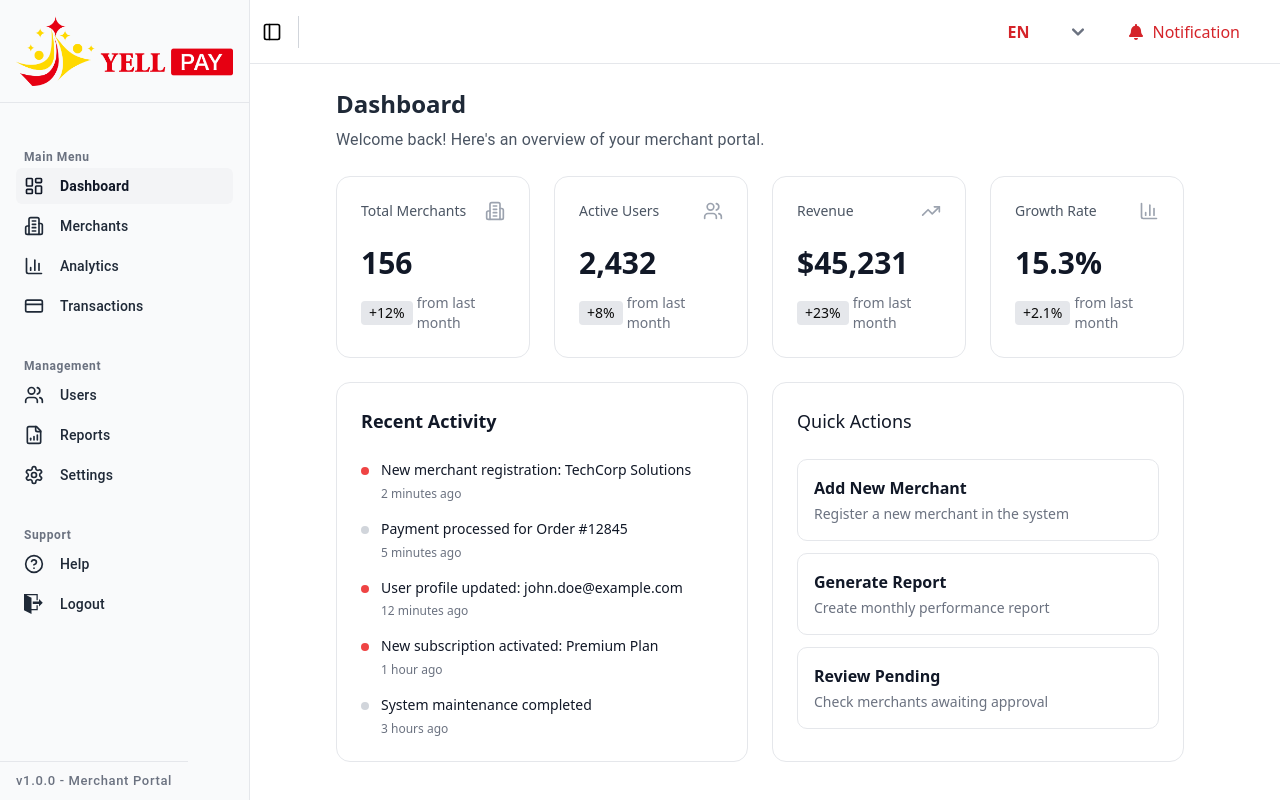
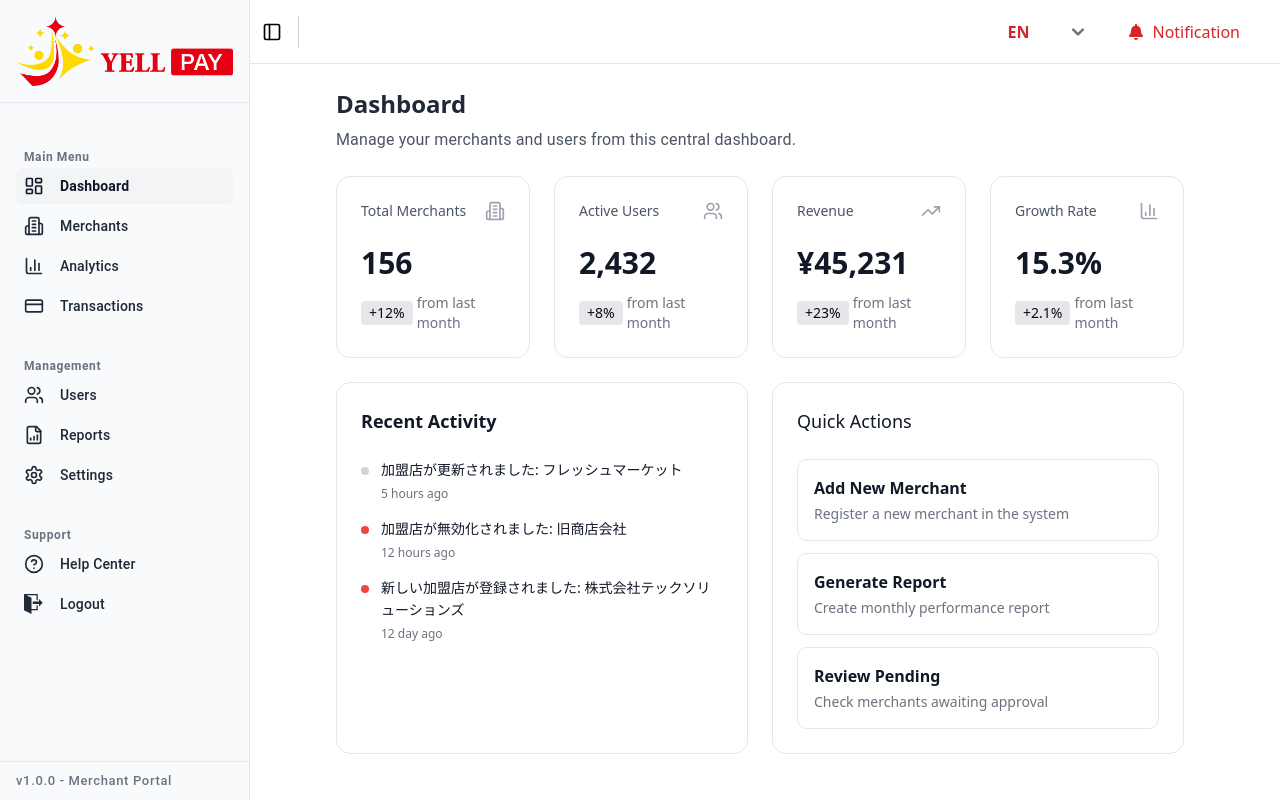
Before and after one commit to afsanaeva-jbc/yellpay-admin, a React (Vite) app: page /dashboard in a window 1280 px wide. Built offline with nearby package versions, Linux system fonts and the light colour scheme.

Commit message:
dashboard translation jp and english

```diff
--- /dev/null
+++ b/public/locales/en/dashBoard.json
@@ -0,0 +1,20 @@
+{
+  "dashboard": "Dashboard",
+  "dashboard-sub-text": "Manage your merchants and users from this central dashboard.",
+  "total-merchants": "Total Merchants",
+  "active-users": "Active Users",
+  "revenue": "Revenue",
+  "growth-rate": "Growth Rate",
+  "recent-activity":"Recent Activity",
+  "quick-actions":"Quick Actions",
+  "add-new-merchant":"Add New Merchant",
+  "generate-report":"Generate Report",
+  "review-pending":"Review Pending",
+  "register-new-merchant":"Register a new merchant in the system",
+  "create-performance-reports":"Create monthly performance report",
+  "review-pending-approvals":"Check merchants awaiting approval",
+  "day-ago":"day ago",
+  "hour-ago":"hours ago",
+  "minute-ago":"minutes ago",
+  "from-last-month":"from last month"
+}
--- a/public/locales/en/sideBar.json
+++ b/public/locales/en/sideBar.json
@@ -6,6 +6,9 @@
   "users": "Users",
   "reports": "Reports",
   "settings": "Settings",
-  "help": "Help",
-  "logout": "Logout"
+  "help": "Help Center",
+  "logout": "Logout",
+  "main-menu":"Main Menu",
+  "management":"Management",
+  "support":"Support"
 }
--- /dev/null
+++ b/public/locales/ja/dashBoard.json
@@ -0,0 +1,20 @@
+{
+  "dashboard": "ダッシュボード",
+  "dashboard-sub-text": "この中央ダッシュボードから加盟店とユーザーを管理できます。",
+  "total-merchants": "総加盟店数",
+  "active-users": "アクティブユーザー",
+  "revenue": "売上",
+  "growth-rate": "成長率",
+  "recent-activity":"最近のアクティビティ",
+  "quick-actions":"クイックアクション",
+  "add-new-merchant":"新しい加盟店を追加",
+  "generate-report":"レポートを生成",
+  "review-pending":"承認待ちをレビュー",
+  "register-new-merchant":"システムに新しい加盟店を登録します",
+  "create-performance-reports":"月次パフォーマンスレポートを作成します",
+  "review-pending-approvals":"承認待ちの加盟店を確認します",
+  "day-ago":"日前",
+  "hour-ago":"時間前",
+  "minute-ago":"分前",
+  "from-last-month":"先月比"
+}
--- a/public/locales/ja/sideBar.json
+++ b/public/locales/ja/sideBar.json
@@ -1,11 +1,14 @@
 {
   "dashboard": "ダッシュボード",
-  "analytics": "分析",
+  "analytics": "アナリティクス",
   "transactions": "取引",
   "users": "ユーザー",
   "reports": "レポート",
   "settings": "設定",
-  "help": "ヘルプ",
+  "help": "ヘルプセンター",
   "logout": "ログアウト",
-  "merchants": "加盟店"
+  "merchants": "加盟店",
+  "main-menu":"メインメニュー",
+  "management":"管理",
+  "support":"サポート"
 }
--- a/src/components/common/DynamicCard.tsx
+++ b/src/components/common/DynamicCard.tsx
@@ -32,7 +32,7 @@ const DynamicCard: React.FC<DynamicCardProps> = ({
   value,
   change,
   // changeType = 'positive',
-  timeframe = 'from last month',
+  timeframe ,
   icon,
   items = [],
   actions = [],
--- a/src/pages/ChangePassword.tsx
+++ b/src/pages/ChangePassword.tsx
@@ -73,7 +73,7 @@ const ChangePassword: React.FC = () => {
   };
 
   return (
-    <div className="max-w-[550px] m-auto">
+    <div className="max-w-[550px] m-auto flex align-center justify-center flex-col min-h-screen">
       {loading && <Loading />}
       <div className="w-full space-y-8 rounded-lg border-1  border-gray-200 bg-white p-8 m-8 dark:bg-[#18181B] flex flex-col">
         <h2 className="text-3xl font-bold text-[#D5242A] dark:text-[#ff4b4b]">
--- a/src/pages/Dashboard/DashboardCards.tsx
+++ b/src/pages/Dashboard/DashboardCards.tsx
@@ -1,54 +1,46 @@
 import { LuBuilding2 } from "react-icons/lu";
-import DynamicCard, { ActivityItem, ActionItem } from "../../components/common/DynamicCard";
-import {
-  Users,
-  BarChart3,TrendingUp
-} from "lucide-react";
+import DynamicCard, {
+  ActivityItem,
+  ActionItem,
+} from "../../components/common/DynamicCard";
+import { Users, BarChart3, TrendingUp } from "lucide-react";
 import PageWrapper from "../../layout/PageWrapper";
+import { useTranslation } from "react-i18next";
 
 export default function DashboardCards() {
+  const { t } = useTranslation("dashBoard");
   // Sample data for activity card
   const recentActivities: ActivityItem[] = [
     {
-      title: "New merchant registration: TechCorp Solutions",
-      time: "2 minutes ago",
-      status: "new" as const,
-    },
-    {
-      title: "Payment processed for Order #12845",
-      time: "5 minutes ago",
+      title: "加盟店が更新されました: フレッシュマーケット",
+      time: `5 ${t("hour-ago")}`,
       status: "completed" as const,
     },
     {
-      title: "User profile updated: john.doe@example.com",
-      time: "12 minutes ago",
+      title: "加盟店が無効化されました: 旧商店会社",
+      time: `12 ${t("hour-ago")}`,
       status: "updated" as const,
     },
     {
-      title: "New subscription activated: Premium Plan",
-      time: "1 hour ago",
+      title: "新しい加盟店が登録されました: 株式会社テックソリューションズ",
+      time: `12 ${t("day-ago")}`,
       status: "new" as const,
-    },
-    {
-      title: "System maintenance completed",
-      time: "3 hours ago",
-      status: "completed" as const,
     },
   ];
 
   // Sample data for actions card
   const quickActions: ActionItem[] = [
     {
-      title: "Add New Merchant",
-      description: "Register a new merchant in the system",
+      title: t("add-new-merchant"),
+      description: t("register-new-merchant"),
     },
     {
-      title: "Generate Report",
-      description: "Create monthly performance report",
+      title: t("generate-report"),
+      description: t("create-performance-reports"),
     },
     {
-      title: "Review Pending",
-      description: "Check merchants awaiting approval",
+      title: t("review-pending"),
+      description: t("review-pending-approvals"),
     },
   ];
 
@@ -59,37 +51,41 @@ export default function DashboardCards() {
         <div className="grid grid-cols-1 md:grid-cols-2 lg:grid-cols-4 gap-6">
           <DynamicCard
             type="metric"
-          title="Total Merchants"
+            title={t("total-merchants")}
             value="156"
             change="+12%"
             changeType="positive"
+            timeframe={t("from-last-month")}
             icon={<LuBuilding2 className="w-5 h-5" />}
           />
 
           <DynamicCard
             type="metric"
-          title="Active Users"
+            title={t("active-users")}
             value="2,432"
             change="+8%"
             changeType="positive"
+            timeframe={t("from-last-month")}
             icon={<Users className="w-5 h-5" />}
           />
 
           <DynamicCard
             type="metric"
-          title="Revenue"
-          value="$45,231"
+            title={t("revenue")}
+            value="¥45,231"
             change="+23%"
             changeType="positive"
+            timeframe={t("from-last-month")}
             icon={<TrendingUp className="w-5 h-5" />}
           />
 
           <DynamicCard
             type="metric"
-          title="Growth Rate"
+            title={t("growth-rate")}
             value="15.3%"
             change="+2.1%"
             changeType="positive"
+            timeframe={t("from-last-month")}
             icon={<BarChart3 className="w-5 h-5" />}
           />
         </div>
@@ -99,14 +95,14 @@ export default function DashboardCards() {
           {/* Activity Card */}
           <DynamicCard
             type="activity"
-          title="Recent Activity"
+            title={t("recent-activity")}
             items={recentActivities}
           />
 
           {/* Actions Card */}
           <DynamicCard
             type="actions"
-          title="Quick Actions"
+            title={t("quick-actions")}
             actions={quickActions}
           />
         </div>
--- a/src/pages/Dashboard/index.tsx
+++ b/src/pages/Dashboard/index.tsx
@@ -4,14 +4,14 @@ import { useTranslation } from "react-i18next";
 import { Typography } from "@mui/material";
 
 const Dashboard: React.FC = () => {
-const { t } = useTranslation("sideBar");
+const { t } = useTranslation("dashBoard");
 
   return (
     <div className="px-6">
       <div className="mb-6 pt-6 pl-12">
         <h1 className="text-2xl font-bold text-gray-800 mb-2">{t("dashboard")}</h1>
         <Typography className="text-gray-600 letter-spacing-md text-sm">
-         Welcome back! Here's an overview of your merchant portal.
+         {t("dashboard-sub-text")}
         </Typography>
       </div>
      <DashboardCards />
--- a/src/pages/Login.tsx
+++ b/src/pages/Login.tsx
@@ -116,12 +116,12 @@ const Login = () => {
               Forget Password
             </button>
           </Link>
-          <Link to="/register">
+          <Link to="/change-password">
             <button
               type="button"
               className="border border-gray-300 text-gray-800 font-medium text-sm py-2 px-10 rounded cursor-pointer hover:bg-gray-50 ml-8"
             >
-              Register
+              Change Password
             </button>
           </Link>
         </div>
--- a/src/routes/router.tsx
+++ b/src/routes/router.tsx
@@ -4,7 +4,7 @@ import PrivateRoute from "./PrivateRoute";
 import Login from "../pages/Login";
 import Dashboard from "../pages/Dashboard";
 import DocumentListPage from "../pages/DocumentListPage";
-import ChangePassword from "../pages/ChangePassword";
+// import ChangePassword from "../pages/ChangePassword";
 import AdminForm from "../pages/AdminForm";
 import ForgotPassword from "../pages/ForgotPassword";
 import ResetPassword from "../pages/ResetPassword";
@@ -20,6 +20,7 @@ import Merchants from "../pages/Merchants";
 import CreateMerchantForm from "../pages/Merchants/CreateMerchants";
 import EditMerchant from "../pages/Merchants/EditMerchant";
 import MerchantDetailsPage from "../pages/Merchants/MerchantDetails";
+import ChangePassword from "../pages/ChangePassword";
 
 export const router = createBrowserRouter([
   {
@@ -36,7 +37,6 @@ export const router = createBrowserRouter([
       { path: "merchants/details", element: <MerchantDetailsPage /> },
       { path: "merchants/edit/:id", element: <EditMerchant/> },
       { path: "doc-list", element: <DocumentListPage /> },
-      { path: "change-password", element: <ChangePassword /> },
       { path: "create-admin", element: <AdminForm /> },
       { path: "edit/:userId", element: <EditUserForm /> },
       { path: "users/:role", element: <ViewDetails /> },
@@ -51,6 +51,7 @@ export const router = createBrowserRouter([
   },
   { path: "/login", element: <Login /> },
   { path: "/forgot-password", element: <ForgotPassword /> },
+  { path: "/change-password", element: <ChangePassword /> },
   { path: "/reset-password", element: <ResetPassword /> },
   { path: "*", element: <NotFound /> },
 ]);
```
Also changed, not shown: src/layout/Sidebar.tsx (+6 -5 lines). Lines whose indentation alone changed are shown as unchanged.
